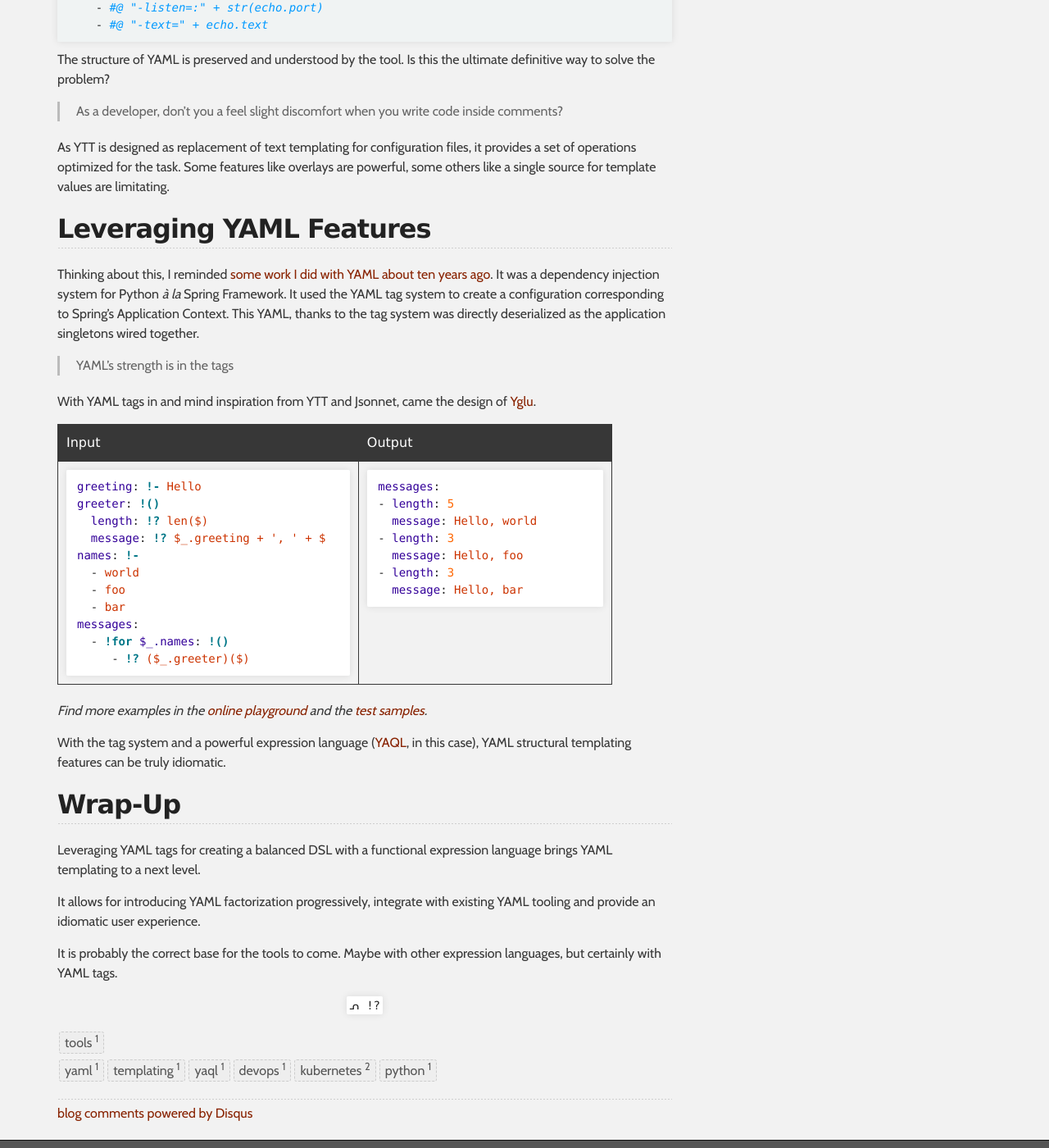
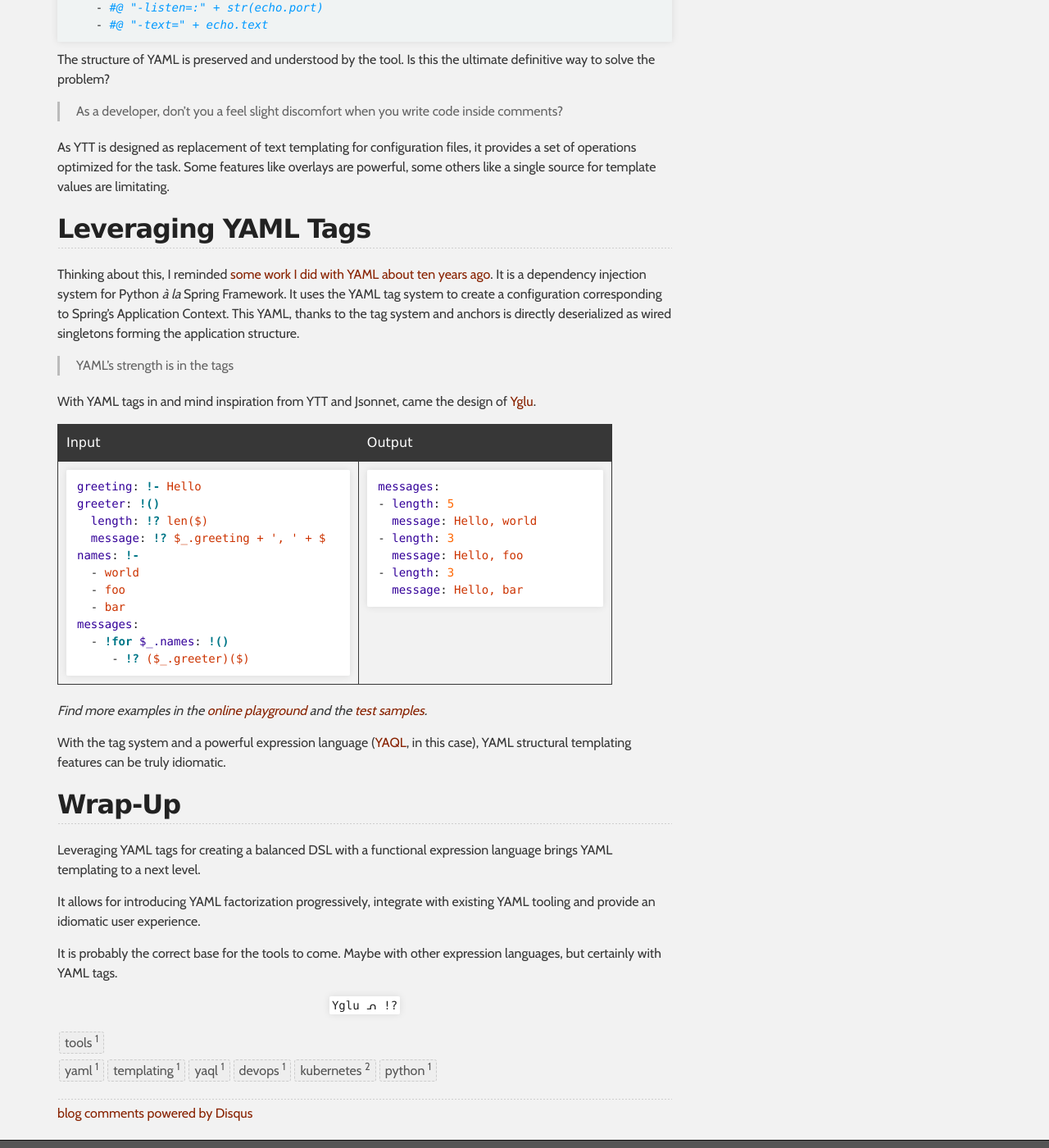
Before and after one commit to swisspush/swisspush.github.io, a Jekyll site: the page built from _posts/2020-01-29-painless-yaml-templating.md, in a window 1280 px wide and 1400 px high, scrolled down 2240 px. Shown: the whole window at 82% size. Built offline with Jekyll 4.4.1, drawn with Linux system fonts in a browser that asks for light colours; nearby versions of some CDN libraries; some web fonts are replaced; comment, search, counter and statistics services are not loaded.

Commit message:
Small fixes

```diff
--- a/_posts/2020-01-29-painless-yaml-templating.md
+++ b/_posts/2020-01-29-painless-yaml-templating.md
@@ -120,9 +120,9 @@ Is this the ultimate definitive way to solve the problem?
 
 As YTT is designed as replacement of text templating for configuration files, it provides a set of operations optimized for the task. Some features like overlays are powerful, some others like a single source for template values are limitating.
 
-## Leveraging YAML Features
+## Leveraging YAML Tags
 
-Thinking about this, I reminded [some work I did with YAML about ten years ago](https://github.com/wfrog/wfrog/tree/master/wfcommon/config). It was a dependency injection system for Python _à la_ Spring Framework. It used the YAML tag system to create a configuration corresponding to Spring's Application Context. This YAML, thanks to the tag system was directly deserialized as the application singletons wired together.
+Thinking about this, I reminded [some work I did with YAML about ten years ago](https://github.com/wfrog/wfrog/tree/master/wfcommon/config). It is a dependency injection system for Python _à la_ Spring Framework. It uses the YAML tag system to create a configuration corresponding to Spring's Application Context. This YAML, thanks to the tag system and anchors is directly deserialized as wired singletons forming the application structure.
 
 > YAML's strength is in the tags
 
@@ -177,6 +177,4 @@ It allows for introducing YAML factorization progressively, integrate with exist
 
 It is probably the correct base for the tools to come. Maybe with other expression languages, but certainly with YAML tags.
 
-<p align=center>
-<code>ᕄ <b>!?</b></code>
-<p>
+<p style="text-align:center"><code>Yglu ᕄ <b>!?</b></code></p>
```
